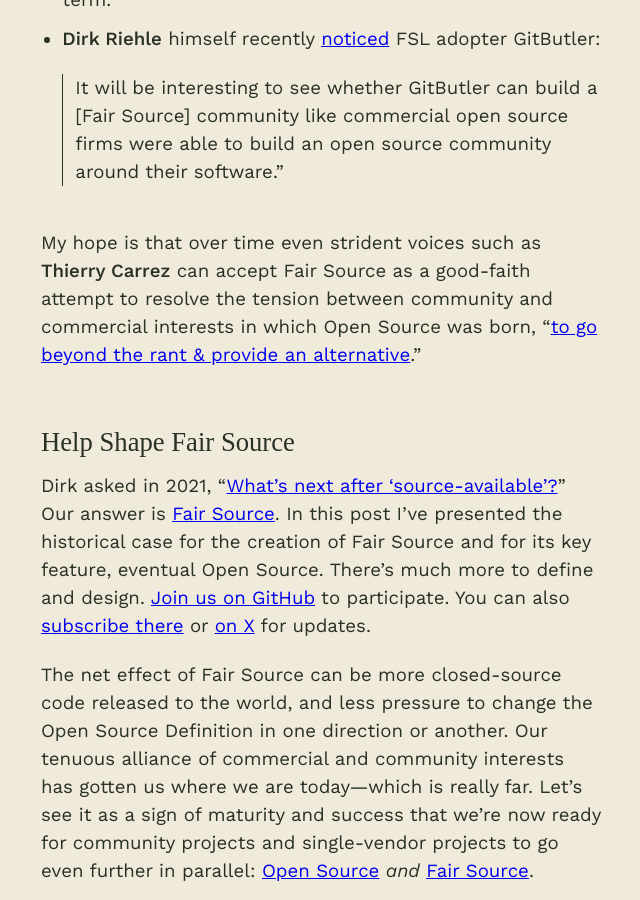
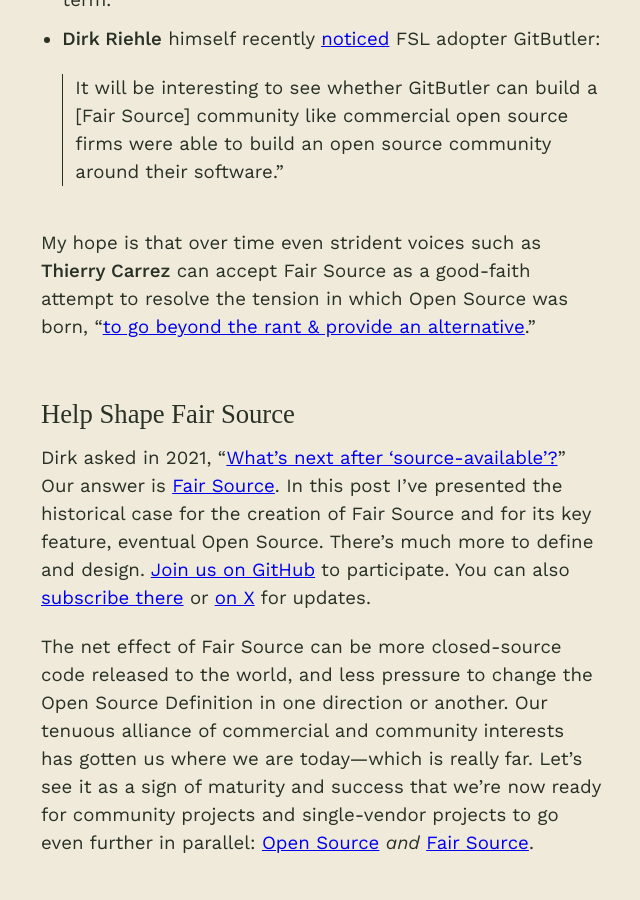
Before and after one commit to chadwhitacre/openpath, a Jekyll site: the page built from 2024/history/index.md, in a window 1280 px wide and 900 px high, scrolled down 11909 px. Shown: the whole window, without its empty margins (319-959 px from the left). Built offline with Jekyll 4.4.1, drawn with Linux system fonts in a browser that asks for light colours; some web fonts are replaced; comment, search, counter and statistics services are not loaded; some of the changed text lies outside the part shown.

Commit message:
Preening

```diff
--- a/2024/history/index.md
+++ b/2024/history/index.md
@@ -349,9 +348,8 @@
   > community around their software."
 
 My hope is that over time even strident voices such as <b>Thierry Carrez</b>
-can accept Fair Source as a good-faith attempt to resolve the tension between
-community and commercial interests in which Open Source was born, "[to go
-beyond the rant & provide an
+can accept Fair Source as a good-faith attempt to resolve the tension in which
+Open Source was born, "[to go beyond the rant & provide an
 alternative](https://x.com/tcarrez/status/1764220293319393559)."
 
 ## Help Shape Fair Source
```
Also changed, not shown: other parts of 2024/history/index.md (+9 -10 lines).
